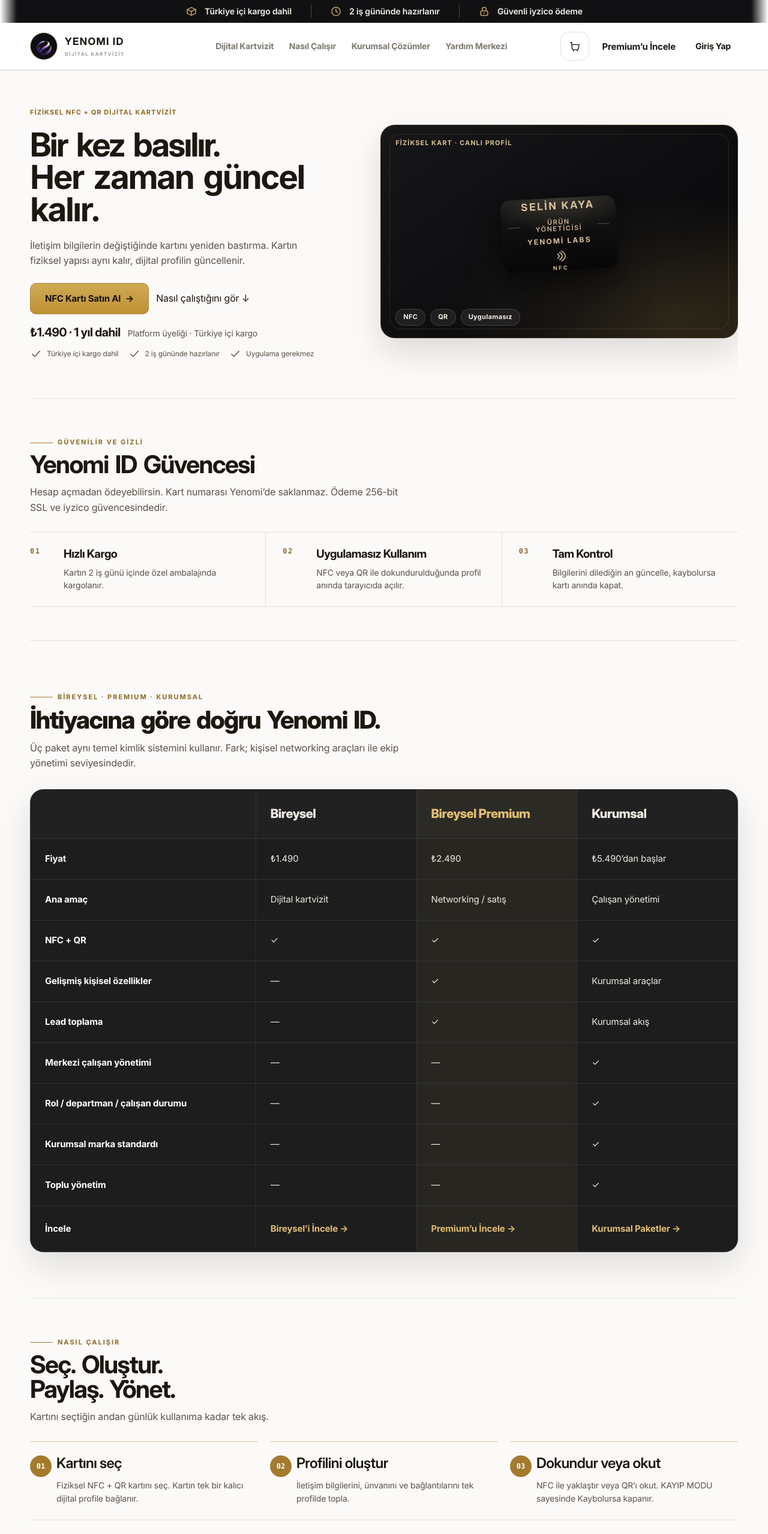
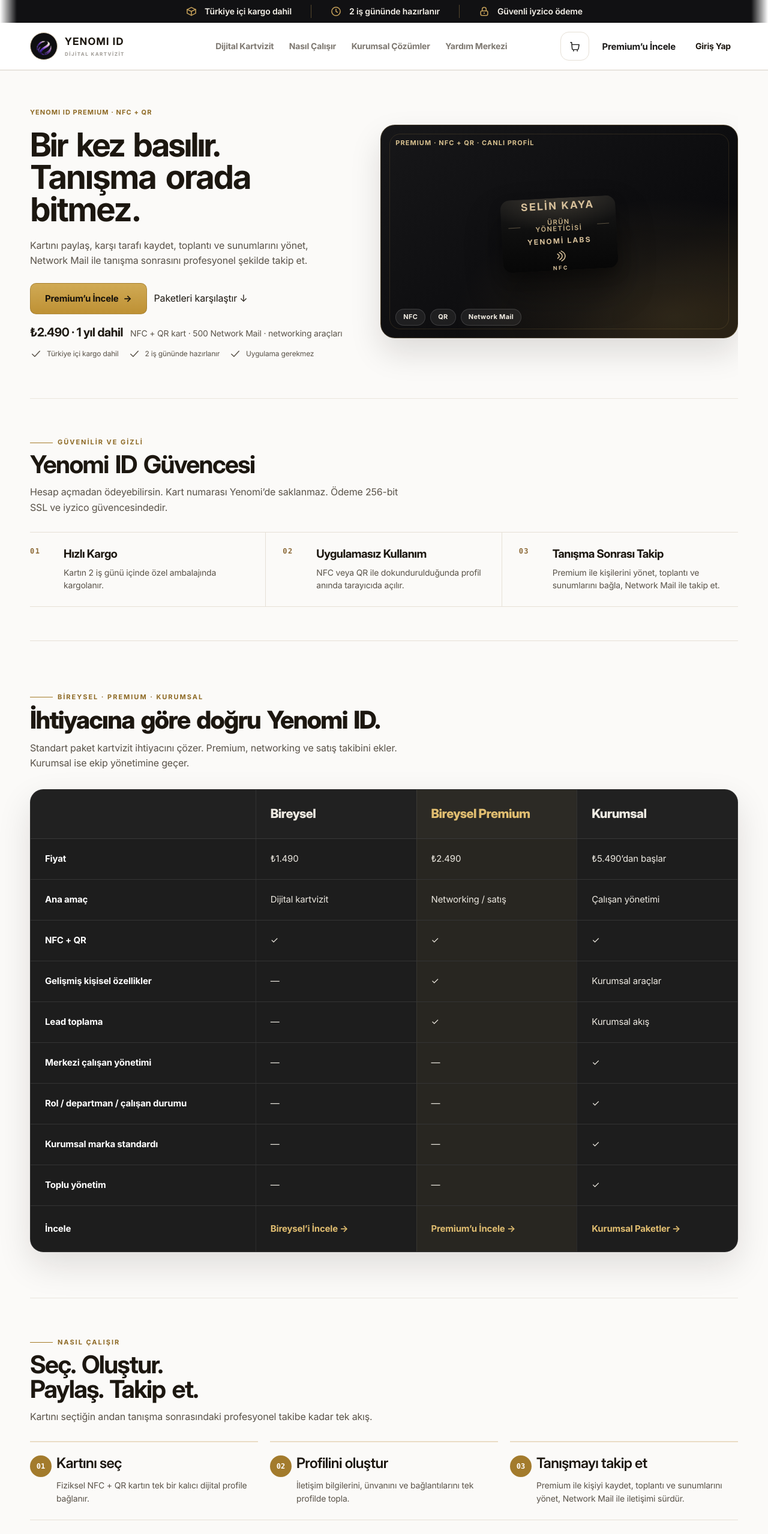
Before and after one commit to sevcanesim/id_system, a Next.js app: page / in a window 1280 px wide. Shown: the top 2558 px of the page at 60% size. Built offline with nearby package versions, Linux system fonts and the light colour scheme; no server answers.

Commit message:
feat(cro): make Premium the homepage hero offer

```diff
--- a/app/page.tsx
+++ b/app/page.tsx
@@ -7,7 +7,7 @@ import { YenomiProductVisual } from "./ui/YenomiProductVisual";
 
 export const metadata: Metadata = {
   title: "Yenomi ID | Kartvizitin güncel kalsın",
-  description: "NFC + QR kartvizit. Unvanın değişince kartı yenilemezsin. Kendin için al, ekibin için aynı standartta yönet. Ödeme iyzico güvencesinde; kart numarası Yenomi’de saklanmaz.",
+  description: "NFC + QR dijital kartvizit, networking araçları ve Network Mail. Kartın aynı kalır; profilin güncellenir, tanışmalarını takip edersin.",
   alternates: { canonical: "/" },
 };
 
@@ -37,12 +37,12 @@ const comparisonRows = [
 ] as const;
 
 const faqItems = [
+  ["Premium ne ekliyor?", "Premium; NFC + QR kart ve canlı profile ek olarak toplantı, sunum, kişi yönetimi ve 500 Network Mail kredisi içerir. Tanışma sonrasındaki takip akışını tek üründe toplar."],
   ["Uygulama indirmek gerekiyor mu?", "Hayır. Kartı alan kişi NFC ile dokundurduğunda veya QR kodu okuttuğunda profil modern tarayıcıda doğrudan açılır."],
   ["Telefonum veya ünvanım değişirse kartı yeniden bastırır mıyım?", "Hayır. Fiziksel kart aynı kalır; canlı profilindeki bilgileri güncellersin. NFC ve QR aynı profile açılmaya devam eder."],
-  ["Kartımı kaybedersem ne olur?", "Fiziksel kart erişimini panelden kapatabilirsin. KAYIP MODU ile kart kaybolduğunda kontrol sende kalır; Kaybolursa kapanır."],
+  ["Kartımı kaybedersem ne olur?", "Fiziksel kart erişimini panelden kapatabilirsin. KAYIP MODU ile kart kaybolduğunda kontrol sende kalır."],
   ["NFC kullanılmazsa paylaşım nasıl yapılır?", "Kart üzerindeki QR kod aynı canlı profile bağlıdır. NFC yerine QR ile de profil açılabilir."],
-  ["Ödeme kartı bilgilerim Yenomi’de tutuluyor mu?", "Hayır. Ödeme kartı bilgileri Yenomi’de saklanmaz; Kart numarası Yenomi’de saklanmaz ve ödeme iyzico altyapısı üzerinden gerçekleşir."],
-  ["Satın alıma ilk yıl platform üyeliği dahil mi?", "Evet. NFC kartın tek seferlik ürün bedeline ilk yıl platform üyeliği dahil olarak sunulur."],
+  ["Ödeme kartı bilgilerim Yenomi’de tutuluyor mu?", "Hayır. Ödeme kartı bilgileri Yenomi’de saklanmaz ve ödeme iyzico altyapısı üzerinden gerçekleşir."],
 ] as const;
 
 export default function HomePage() {
@@ -51,33 +51,33 @@ export default function HomePage() {
       <main id="main-content">
         <section className="home-mockup__hero home-premium__hero-v2 home-sales-hero" aria-labelledby="home-title">
           <div className="home-mockup__copy home-sales-copy">
-            <span className="home-premium__hero-pill"><i aria-hidden="true" /> Fiziksel NFC + QR DİJİTAL KARTVİZİT</span>
-            <h1 id="home-title">Bir kez basılır.<br /><span>Her zaman güncel kalır.</span></h1>
-            <p>İletişim bilgilerin değiştiğinde kartını yeniden bastırma. Kartın fiziksel yapısı aynı kalır, dijital profilin güncellenir.</p>
+            <span className="home-premium__hero-pill"><i aria-hidden="true" /> YENOMI ID PREMIUM · NFC + QR</span>
+            <h1 id="home-title">Bir kez basılır.<br /><span>Tanışma orada bitmez.</span></h1>
+            <p>Kartını paylaş, karşı tarafı kaydet, toplantı ve sunumlarını yönet, Network Mail ile tanışma sonrasını profesyonel şekilde takip et.</p>
             <div className="home-mockup__actions home-premium__hero-actions home-sales-actions">
-              <Link className="home-mockup__button home-mockup__button--gold home-mockup__button--primary" href="/urunler/nfc-kart">
-                NFC Kartı Satın Al <span aria-hidden>→</span>
+              <Link className="home-mockup__button home-mockup__button--gold home-mockup__button--primary" href="/urunler/nfc-kart?paket=premium">
+                Premium’u İncele <span aria-hidden>→</span>
               </Link>
-              <Link className="home-premium__hero-secondary" href="#nasil-calisir">
-                Nasıl çalıştığını gör <span aria-hidden>↓</span>
+              <Link className="home-premium__hero-secondary" href="#paths-title">
+                Paketleri karşılaştır <span aria-hidden>↓</span>
               </Link>
             </div>
-            <div className="home-sales-offer" aria-label="NFC kart teklif kapsamı">
-              <strong>{initialPrice} · 1 yıl dahil</strong>
-              <span>Platform üyeliği · Türkiye içi kargo</span>
+            <div className="home-sales-offer" aria-label="Premium teklif kapsamı">
+              <strong>{premiumPrice} · 1 yıl dahil</strong>
+              <span>NFC + QR kart · 500 Network Mail · networking araçları</span>
             </div>
             <div className="home-premium__hero-trust home-sales-trust" aria-label="Satın alma güvenceleri">
               {heroTrust.map((item) => <span key={item}><Icon name="check" />{item}</span>)}
             </div>
           </div>
-          <div className="home-sales-stage" aria-label="Yenomi ID NFC + QR kart ürün görseli">
-            <div className="home-sales-stage-label" aria-hidden="true">FİZİKSEL KART · CANLI PROFİL</div>
+          <div className="home-sales-stage" aria-label="Yenomi ID Premium NFC + QR kart ürün görseli">
+            <div className="home-sales-stage-label" aria-hidden="true">PREMIUM · NFC + QR · CANLI PROFİL</div>
             <div className="home-sales-stage-glow" aria-hidden="true" />
             <div className="home-hero-specimens">
               <YenomiProductVisual variant="card" finish="matte" />
               <YenomiProductVisual variant="profile" compact />
             </div>
-            <div className="home-sales-capabilities" aria-hidden="true"><span>NFC</span><span>QR</span><span>Uygulamasız</span></div>
+            <div className="home-sales-capabilities" aria-hidden="true"><span>NFC</span><span>QR</span><span>Network Mail</span></div>
           </div>
         </section>
 
@@ -105,8 +105,8 @@ export default function HomePage() {
             <article>
               <span>03</span>
               <div>
-                <strong>Tam Kontrol</strong>
-                <p>Bilgilerini dilediğin an güncelle, kaybolursa kartı anında kapat.</p>
+                <strong>Tanışma Sonrası Takip</strong>
+                <p>Premium ile kişilerini yönet, toplantı ve sunumlarını bağla, Network Mail ile takip et.</p>
               </div>
             </article>
           </div>
@@ -116,7 +116,7 @@ export default function HomePage() {
           <div className="home-package-matrix__head">
             <span className="home-mockup__kicker">BİREYSEL · PREMIUM · KURUMSAL</span>
             <h2 id="paths-title">İhtiyacına göre doğru Yenomi ID.</h2>
-            <p>Üç paket aynı temel kimlik sistemini kullanır. Fark; kişisel networking araçları ile ekip yönetimi seviyesindedir.</p>
+            <p>Standart paket kartvizit ihtiyacını çözer. Premium, networking ve satış takibini ekler. Kurumsal ise ekip yönetimine geçer.</p>
           </div>
           <div className="home-package-matrix__scroll">
             <div className="home-package-matrix__table" role="table" aria-label="Bireysel, Bireysel Premium ve Kurumsal paket karşılaştırması">
@@ -136,8 +136,8 @@ export default function HomePage() {
               ))}
               <div className="home-package-matrix__row home-package-matrix__actions" role="row">
                 <span role="rowheader">İncele</span>
-                <span role="cell"><Link href="/urunler/nfc-kart">Bireysel’i İncele →</Link></span>
-                <span role="cell"><Link href="/urunler/nfc-kart">Premium’u İncele →</Link></span>
+                <span role="cell"><Link href="/urunler/nfc-kart?paket=individual">Bireysel’i İncele →</Link></span>
+                <span role="cell"><Link href="/urunler/nfc-kart?paket=premium">Premium’u İncele →</Link></span>
                 <span role="cell"><Link href="/kurumsal">Kurumsal Paketler →</Link></span>
               </div>
             </div>
@@ -147,15 +147,15 @@ export default function HomePage() {
         <section id="nasil-calisir" className="home-premium__journey" aria-labelledby="how-it-works-title">
           <div className="home-premium__journey-head">
             <span className="home-mockup__kicker">NASIL ÇALIŞIR</span>
-            <h2 id="how-it-works-title">Seç. Oluştur.<br />Paylaş. Yönet.</h2>
-            <p>Kartını seçtiğin andan günlük kullanıma kadar tek akış.</p>
+            <h2 id="how-it-works-title">Seç. Oluştur.<br />Paylaş. Takip et.</h2>
+            <p>Kartını seçtiğin andan tanışma sonrasındaki profesyonel takibe kadar tek akış.</p>
           </div>
           <ol className="home-premium__journey-steps">
             <li>
               <span>01</span>
               <div>
                 <h3>Kartını seç</h3>
-                <p>Fiziksel NFC + QR kartını seç. Kartın tek bir kalıcı dijital profile bağlanır.</p>
+                <p>Fiziksel NFC + QR kartın tek bir kalıcı dijital profile bağlanır.</p>
               </div>
             </li>
             <li>
@@ -168,8 +168,8 @@ export default function HomePage() {
             <li>
               <span>03</span>
               <div>
-                <h3>Dokundur veya okut</h3>
-                <p>NFC ile yaklaştır veya QR’ı okut. KAYIP MODU sayesinde Kaybolursa kapanır.</p>
+                <h3>Tanışmayı takip et</h3>
+                <p>Premium ile kişiyi kaydet, toplantı ve sunumlarını yönet, Network Mail ile iletişimi sürdür.</p>
               </div>
             </li>
           </ol>
@@ -216,28 +216,28 @@ export default function HomePage() {
         </section>
 
         <section className="home-premium__final home-sales-final" aria-labelledby="final-title">
-          <span className="home-mockup__kicker">DİJİTAL KARTVİZİT</span>
-          <h2 id="final-title">Bir sonraki tanışmada<br />kartvizitin hazır olsun.</h2>
-          <p>Kartın bir kez basılsın. Bilgilerin değiştikçe profilin güncel kalsın. Hesap açmadan ödeyebilirsin. Kart numarası Yenomi’de saklanmaz.</p>
+          <span className="home-mockup__kicker">YENOMI ID PREMIUM</span>
+          <h2 id="final-title">Kartını paylaş.<br />Tanışmayı takip et.</h2>
+          <p>NFC + QR kartın ve canlı profilin hazır olsun. Premium ile kişi yönetimi, toplantı, sunum ve 500 Network Mail kredisi aynı pakette gelsin.</p>
           <div className="home-sales-final-offer">
-            <strong>{initialPrice}</strong>
-            <span>1 kart · 1 yıl platform üyeliği · Türkiye içi kargo dahil</span>
+            <strong>{premiumPrice}</strong>
+            <span>1 kart · 1 yıl platform üyeliği · 500 Network Mail · Türkiye içi kargo</span>
           </div>
           <div className="home-mockup__actions">
-            <Link className="home-mockup__button home-mockup__button--gold" href="/urunler/nfc-kart">
-              NFC Kartı Satın Al <span aria-hidden>→</span>
+            <Link className="home-mockup__button home-mockup__button--gold" href="/urunler/nfc-kart?paket=premium">
+              Premium’u Seç <span aria-hidden>→</span>
             </Link>
           </div>
         </section>
       </main>
 
-      <aside className="home-sales-mobile-cta" aria-label="NFC kart hızlı satın alma">
+      <aside className="home-sales-mobile-cta" aria-label="Premium hızlı satın alma">
         <div className="home-sales-mobile-cta__offer">
-          <strong>{initialPrice}</strong>
-          <span>1 yıl dahil</span>
+          <strong>{premiumPrice}</strong>
+          <span>Premium · 1 yıl dahil</span>
         </div>
-        <Link className="home-mockup__button home-mockup__button--gold" href="/urunler/nfc-kart">
-          NFC Kartı Satın Al <span aria-hidden>→</span>
+        <Link className="home-mockup__button home-mockup__button--gold" href="/urunler/nfc-kart?paket=premium">
+          Premium’u Seç <span aria-hidden>→</span>
         </Link>
       </aside>
     </div>
```
